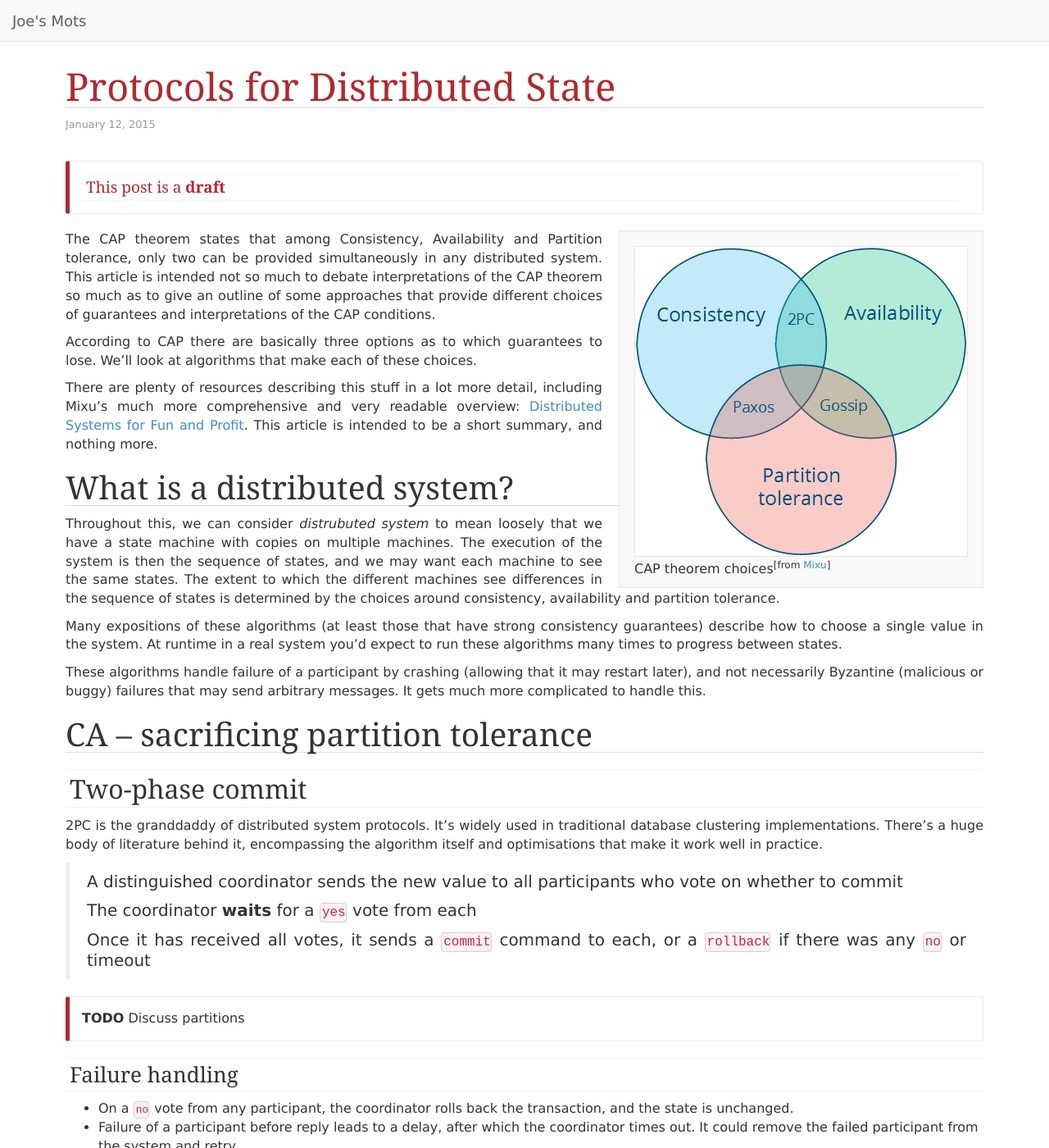
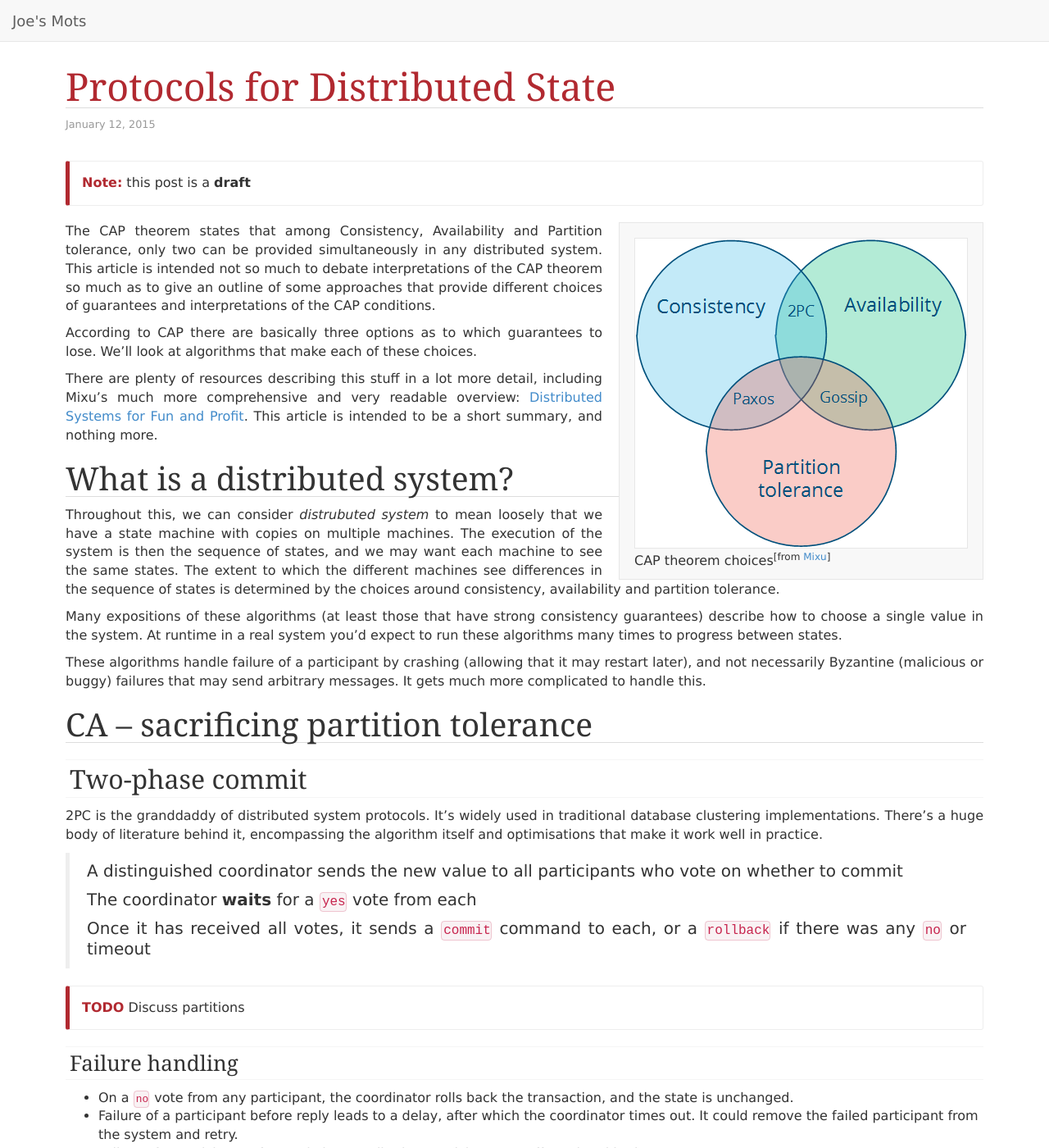
Before and after one commit to joekearney/joekearney.github.io, a Jekyll site: the page built from _posts/2015-01-12-distrib-protocols.md, in a window 1280 px wide and 1400 px high. Shown: the whole window at 82% size. Built offline with Jekyll 4.4.1, drawn with Linux system fonts in a browser that asks for light colours; nearby versions of some CDN libraries; some web fonts are replaced; Markdown is read by kramdown in place of the engine named in the settings.

Commit message:
moar stuff

```diff
--- a/_layouts/post.html
+++ b/_layouts/post.html
@@ -14,7 +14,7 @@ layout: layout
     </section>
 
     {% if page.tags contains 'draft' %}
-      <div class="bs-callout bs-callout-danger"><h4>This post is a <b>draft</b></h4></div>
+      <div class="bs-callout bs-callout-danger"><p><span class="heading">Note:</span> this post is a <b>draft</b></p></div>
     {% endif %}
 
     {{ content }}
--- a/_posts/2015-01-12-distrib-protocols.md
+++ b/_posts/2015-01-12-distrib-protocols.md
@@ -40,7 +40,7 @@ These algorithms handle failure of a participant by crashing (allowing that it m
 >
 > Once it has received all votes, it sends a `commit` command to each, or a `rollback` if there was any `no` or timeout
 
-<div class="bs-callout bs-callout-danger"><b>TODO</b> Discuss partitions</div>
+<div class="bs-callout bs-callout-danger"><span class="heading">TODO</span> Discuss partitions</div>
 
 ### Failure handling
 
@@ -53,7 +53,7 @@ These algorithms handle failure of a participant by crashing (allowing that it m
 
 * Tree-based 2PC for reducing the workload of the coordinator at the expense of more message-passing delays up the tree of participants
 
-<div class="bs-callout bs-callout-danger"><b>TODO</b> Discuss extensions in availability groups, standard optimisations</div>
+<div class="bs-callout bs-callout-danger"><span class="heading">TODO</span> Discuss extensions in availability groups, standard optimisations</div>
 
 # CP -- sacrificing availability
 
@@ -71,7 +71,7 @@ Paxos does not appear to be so widely known or understood as 2PC. Indeed the Raf
 
 ## Raft
 
-<div class="bs-callout bs-callout-danger"><b>TODO</b></div>
+<div class="bs-callout bs-callout-danger"><span class="heading">TODO</span></div>
 
 # AP -- sacrificing consistency
 
@@ -79,7 +79,7 @@ You may not always need strict 'one-copy' consistency, in which all of the state
 
 It boils down to being able to handle updates being processed out of order.  This typically requires some means of conflict resolution (specify some domain-specific rules about how to process the updates, or use time to synchronize) or arranging that updates will never conflict (make operations commutative/associative/idempotent). Updates might need to be constrained to being causally ordered, but that's usually fine too.
 
-<div class="bs-callout bs-callout-danger"><b>TODO</b> expand</div>
+<div class="bs-callout bs-callout-danger"><span class="heading">TODO</span> expand</div>
 
 There are a few versions of this:
 
--- a/assets/where.txt
+++ b/assets/where.txt
@@ -5,4 +5,4 @@
 
 2015-01-09|London, UK|https://www.flickr.com/photos/joekearney/16022004018/in/set-72157647810587354/player/
 2015-01-11|New York, United States|https://www.flickr.com/photos/joekearney/16096618530/in/set-72157650293499321/player/
-2015-01-17|London, UK|
+#2015-01-17|London, UK|
--- a/css/main.css
+++ b/css/main.css
@@ -81,6 +81,9 @@ article p {
   margin-top: 4px;
 }
 
+#footer {
+  padding-bottom: 0px;
+}
 #footer p {
   color: gray;
   font-size: 100%;
@@ -110,8 +113,7 @@ article p {
 .bs-callout p:last-child {
   margin-bottom: 0;
 }
-.bs-callout code,
-.bs-callout .highlight {
+.bs-callout code {
   background-color: #fff;
 }
 
@@ -119,25 +121,29 @@ article p {
 .bs-callout-danger {
   border-left-color: #b12930;
 }
-.bs-callout-danger h4 {
+.bs-callout-danger .heading {
   color: #b12930;
 }
 .bs-callout-warning {
   border-left-color: #f0ad4e;
 }
-.bs-callout-warning h4 {
+.bs-callout-warning .heading {
   color: #f0ad4e;
 }
 .bs-callout-info {
   border-left-color: #5bc0de;
 }
-.bs-callout-info h4 {
+.bs-callout-info .heading {
   color: #5bc0de;
+  font-weight: bold;
+}
+.bs-callout .heading {
+  font-weight: bold;
 }
 
 #map-canvas img { max-width: none; max-height: none; } /* fix for badly sized map controls when using bootstrap */
 #map-canvas { height: 800px; width: 100%; }
 
-.infowindow-content { max-width: none; max-height: none; }
+#infowindow-content { max-width: none; max-height: none; }
 
 #current-location-text, #current-location-arrival { white-space: nowrap; }
--- a/css/up.css
+++ b/css/up.css
@@ -86,7 +86,7 @@ h3,.h3{font-size:26px}
 h4,.h4{font-size:19px}
 h5,.h5{font-size:15px}
 h6,.h6{font-size:13px}
-p{margin:0 0 10.5px}
+p{margin:0 0 10px}
 .lead{margin-bottom:21px;font-size:17px;font-weight:200;line-height:1.4}
 @media(min-width:768px){
 	.lead{font-size:22.5px}
```
Also changed, not shown: js/where.js (+8 -4 lines).
